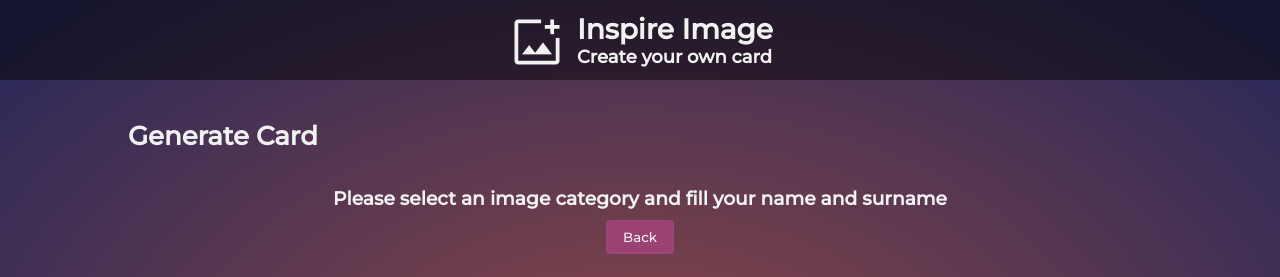
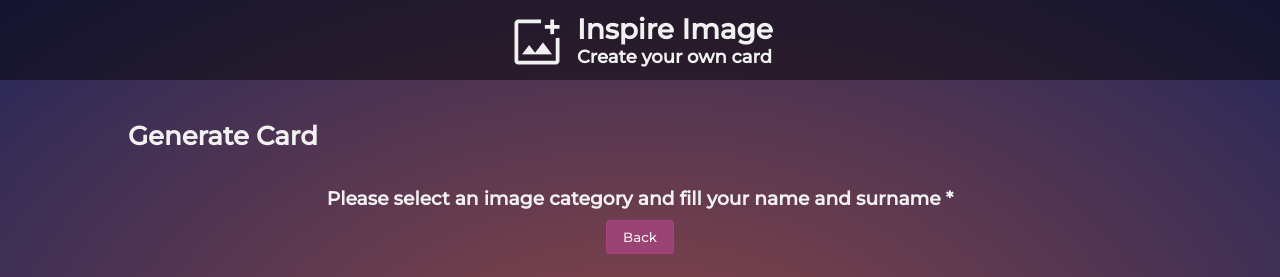
Before and after one commit to nephente1/image-finder, a React (Vite) app: page /generate in a window 1280 px wide. Shown: the top 277 px of the page. Built offline with nearby package versions, Linux system fonts and the light colour scheme.

Commit message:
test cicd

```diff
--- a/src/pages/GenerateCard.tsx
+++ b/src/pages/GenerateCard.tsx
@@ -21,7 +21,7 @@ export const GenerateCard = () => {
         {cachedImage && name && surname ? (
           <CardComponent category={imageCategory} name={name} surname={surname} imageSrc={cachedImage.urls.regular} />
         ) : (
-          <h3>Please select an image category and fill your name and surname</h3>
+          <h3>Please select an image category and fill your name and surname *</h3>
         )}
         <ButtonComponent name="Back" onClick={() => navigate(-1)} />
       </CenterJustifiedContainer>
```
